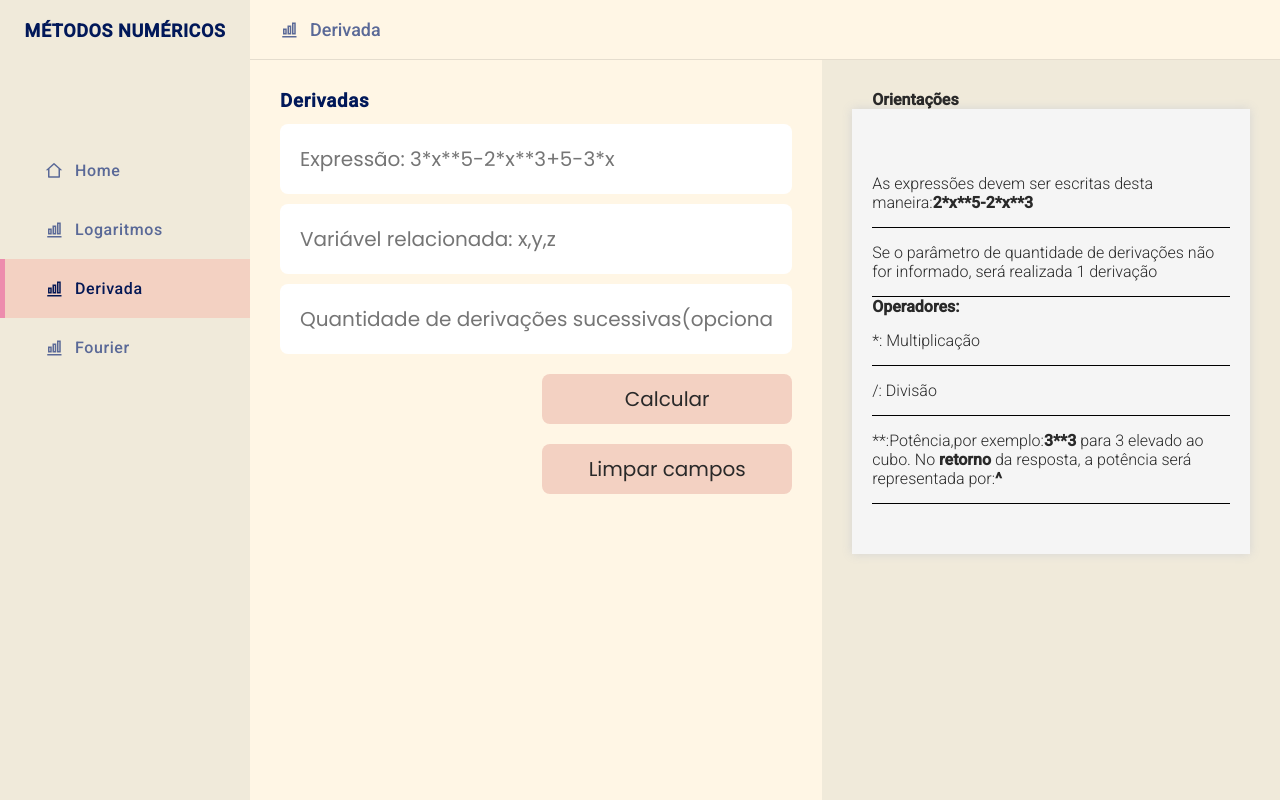
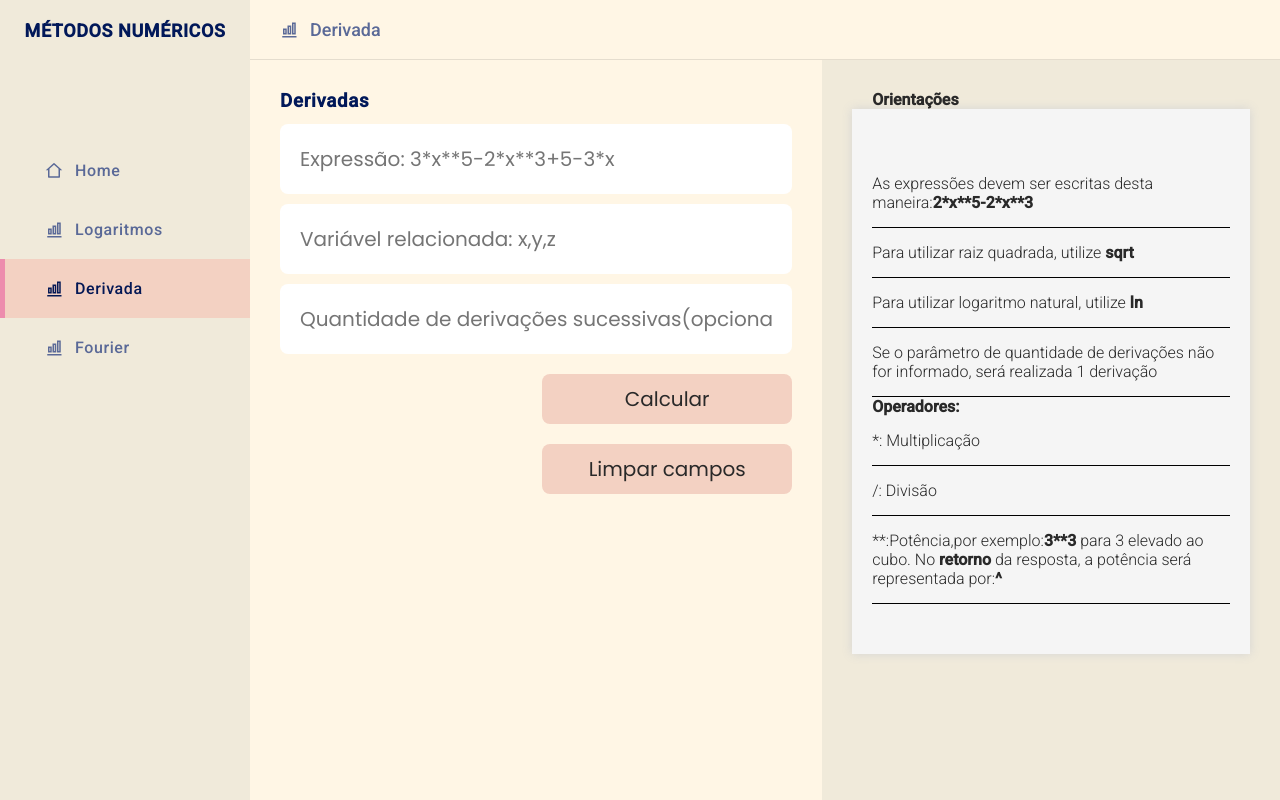
Before and after one commit to numerical-problems/nm-app, a React (Create React App) app: page /derivadas in a window 1280 px wide. Built offline with nearby package versions, Linux system fonts and the light colour scheme.

Commit message:
feat:Adicionando orientações

```diff
--- a/src/pages/Derivadas/index.js
+++ b/src/pages/Derivadas/index.js
@@ -60,7 +60,6 @@ function Derivadas() {
     if (data.message) {
       setState((old) => ({ ...old, error: data.message, isLoading: false }));
     }
-    console.log(state.error);
     setState((old) => ({
       ...old,
       result: data.result,
@@ -95,7 +94,7 @@ function Derivadas() {
             <Button type='submit' label='Calcular' />
           </C.Form>
           <Button label='Limpar campos' onClick={clearInput} />
-          {state.error !== "" && (
+          {state.error !== "" && !state.isLoading && (
             <C.Result>
               <h3>Ocorreu um erro</h3>
               <p>{state.error}</p>
@@ -121,6 +120,12 @@ function Derivadas() {
               <span>2*x**5-2*x**3</span>
             </C.ListItem>
             <C.ListItem>
+              Para utilizar raiz quadrada, utilize <span>sqrt</span>
+            </C.ListItem>
+            <C.ListItem>
+              Para utilizar logaritmo natural, utilize <span>ln</span>
+            </C.ListItem>
+            <C.ListItem>
               Se o parâmetro de quantidade de derivações não for informado, será
               realizada 1 derivação
             </C.ListItem>
```
